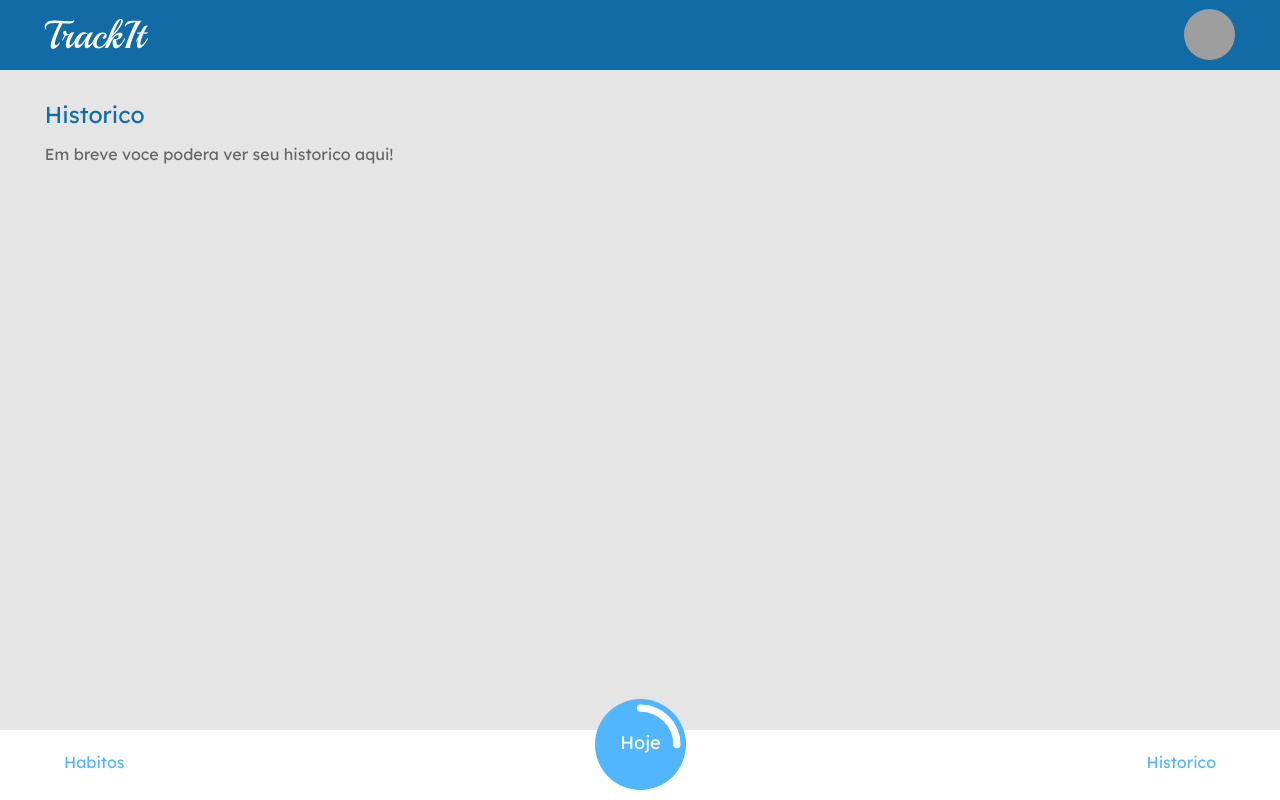
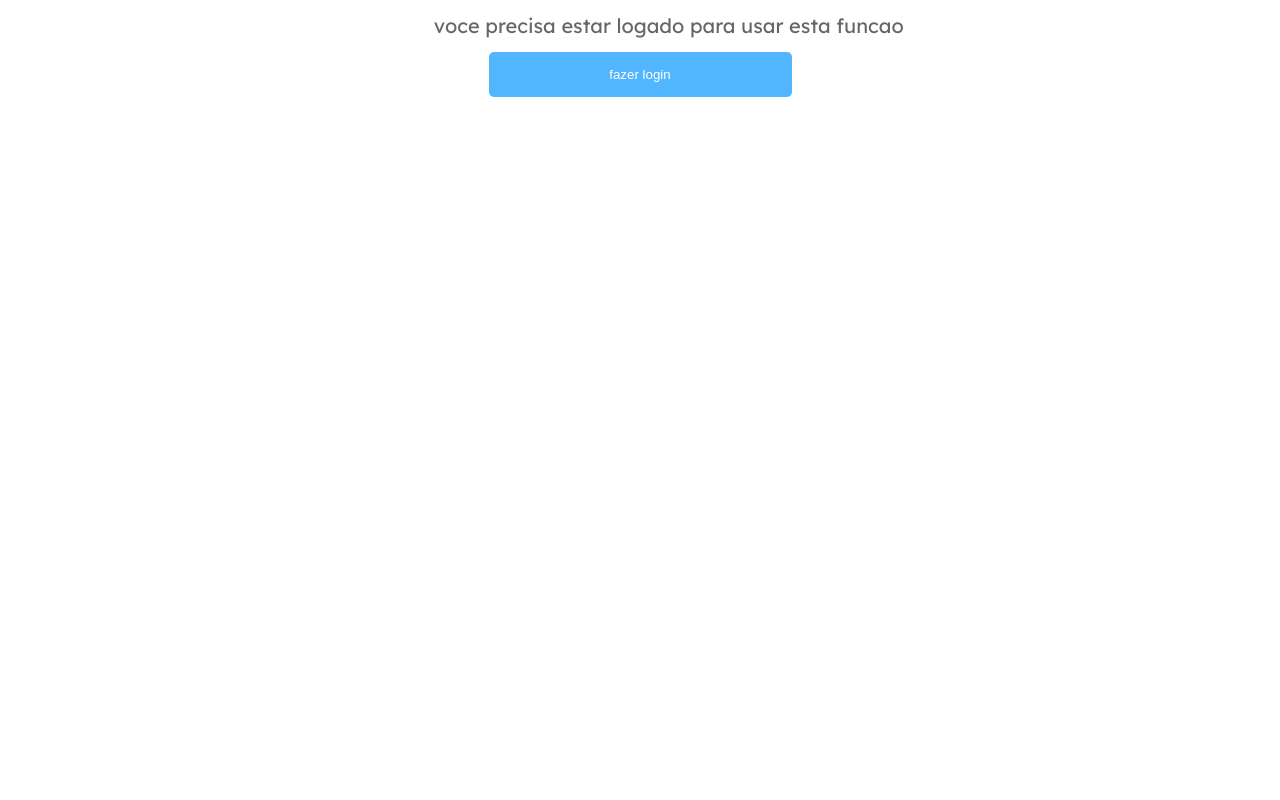
Before and after one commit to TeuPremium/TrackIt, a React (Create React App) app: page /historico in a window 1280 px wide. Built offline with nearby package versions, Linux system fonts and the light colour scheme; grey boxes are pictures that could not be loaded.

Commit message:
login efetivo

```diff
--- /dev/null
+++ b/src/Components/CommonAssets/LoginFailed.jsx
@@ -0,0 +1,27 @@
+
+import { Link, } from "react-router-dom"
+import styled from "styled-components"
+import StyledButtonBlue from "./StyledButtonBlue"
+
+export default function(){
+
+
+
+    return(
+        <GOHOME >
+        <h1>voce precisa estar logado para usar esta funcao</h1>
+        <Link to='/'>
+        <StyledButtonBlue width='303px' height="45px" text="fazer login"></StyledButtonBlue>
+        </Link>
+        </GOHOME>
+    )
+}
+
+const GOHOME = styled.div`
+    display: flex;
+    justify-content: center;
+    flex-direction: column;
+    align-items: center;
+    width: 90%;
+    margin: auto;
+`
--- a/src/Components/Routes/HabitoAssets/Habitos.jsx
+++ b/src/Components/Routes/HabitoAssets/Habitos.jsx
@@ -6,10 +6,16 @@ import BlueText from "../../CommonAssets/BlueText"
 import GlobalStyle from "../../../Styles/GlobalStyle"
 import Habit from "./HabitAdd"
 import HabitAdded from "./HabitAdded"
+import AuthContext from "../../Contexts/AuthContext"
+import { useContext } from "react"
+import LoginFailed from "../../CommonAssets/LoginFailed"
+
 
 export default function(prop){
+    const {token} = useContext(AuthContext)
 
-    return(
+    if(token){
+        return(
     <PageStyle>
         <GlobalStyle color="#e5e5e5"/>
     <Header/>
@@ -24,7 +30,12 @@ export default function(prop){
     </Container>
     <Footer></Footer>
     </PageStyle>
-    )
+    )}
+    else{
+        return(
+            <LoginFailed/>
+        )
+    }
 }
 
 const MyHabits = styled.span`
--- a/src/Components/Routes/HistoricoAssets/Historico.jsx
+++ b/src/Components/Routes/HistoricoAssets/Historico.jsx
@@ -4,12 +4,16 @@ import Header from "../../CommonAssets/Header"
 import Footer from "../../CommonAssets/Footer"
 import BlueText from "../../CommonAssets/BlueText"
 import GlobalStyle from "../../../Styles/GlobalStyle"
+import LoginFailed from "../../CommonAssets/LoginFailed"
+import AuthContext from "../../Contexts/AuthContext"
+import { useContext } from "react"
 
 
 
 
 export default function(prop){
-
+    const {token} = useContext(AuthContext)
+    if(token){
     return(
     <PageStyle>
         <GlobalStyle color="#e5e5e5"/>
@@ -22,7 +26,10 @@ export default function(prop){
     </Container>
     <Footer></Footer>
     </PageStyle>
-    )
+    )}
+    else{
+        return (<LoginFailed/>)
+    }
 }
 
 const MyHistory = styled.span`
--- a/src/Components/Routes/HojeAssets/Hoje.jsx
+++ b/src/Components/Routes/HojeAssets/Hoje.jsx
@@ -6,6 +6,7 @@ import GlobalStyle from "../../../Styles/GlobalStyle"
 import HabitCard from "./HabitCard"
 import { useContext } from "react"
 import AuthContext from "../../Contexts/AuthContext"
+import LoginFailed from "../../CommonAssets/LoginFailed"
 
 
 
@@ -13,9 +14,9 @@ export default function(prop){
 
     const {token} = useContext(AuthContext)
 
-    console.log(token)
 
-    return(
+
+    if(token){return(
     <PageStyle>
         <GlobalStyle color="#e5e5e5"/>
     <Header/>
@@ -28,7 +29,12 @@ export default function(prop){
     </Container>
     <Footer></Footer>
     </PageStyle>
-    )
+    )}
+    else{
+        return (<LoginFailed>
+
+        </LoginFailed>)
+    }
 }
 
 const MyHabits = styled.span`
```
